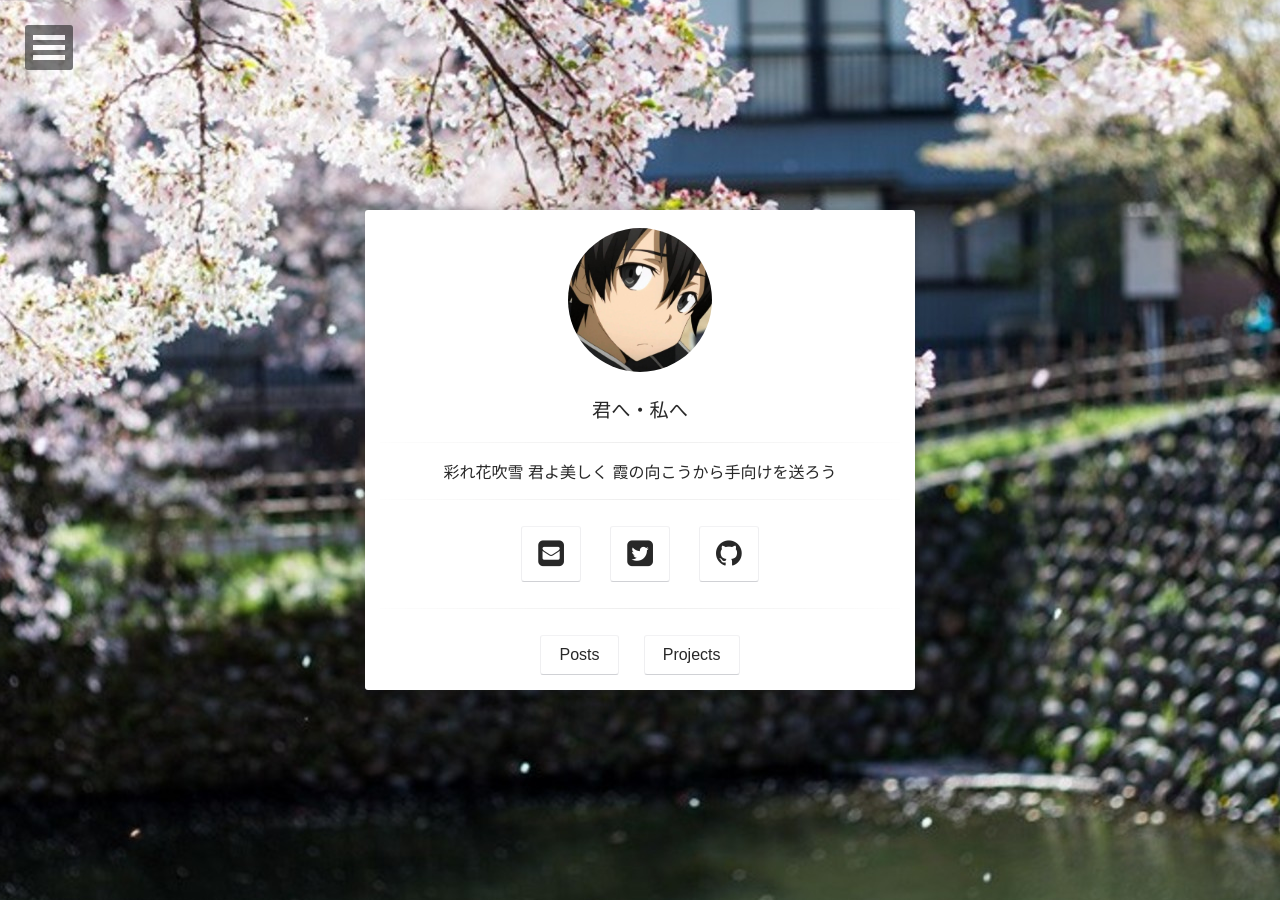
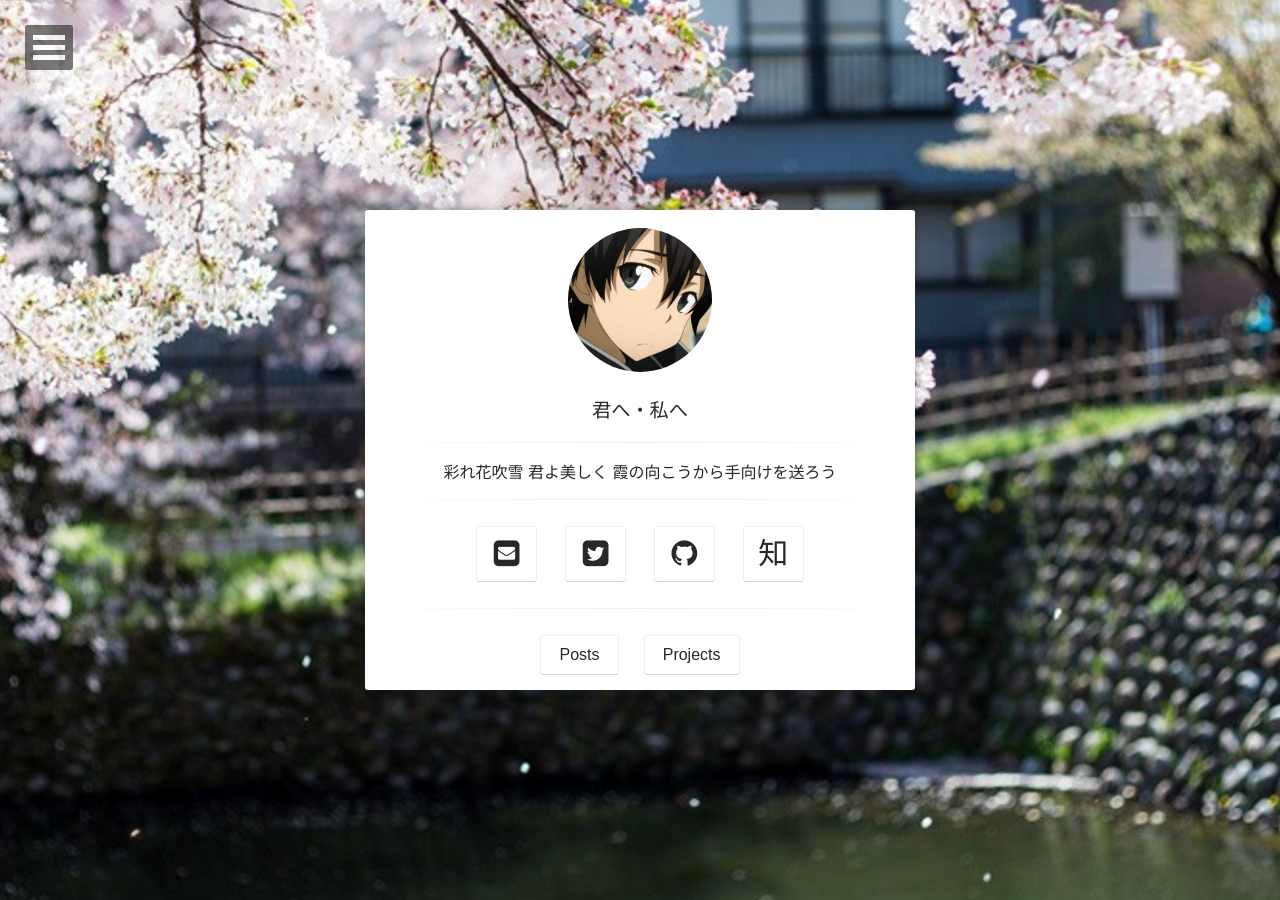
Before and after one commit to Clynie/hanyihong0324.github.io, a Jekyll site: the page built from index.html, in a window 1280 px wide. Built offline with Jekyll 4.4.1, drawn with Linux system fonts in a browser that asks for light colours; some web fonts are replaced.

Commit message:
add link to Zhihu

```diff
--- a/_config.yml
+++ b/_config.yml
@@ -55,6 +55,7 @@ github:             hanyihong0324
 #weibo:             username
 #flickr:            username
 #codepen:           username
+zhihu:              han-yi-hong-98
 
 # Gems
 gems:
--- a/_includes/social-links.html
+++ b/_includes/social-links.html
@@ -20,4 +20,5 @@
                         {% if site.weibo %}<a class="social-btn" href="http://www.weibo.com/{{ site.weibo }}" target="_blank"><i class="fa fa-fw fa-weibo"></i></a>{% endif %}
                         {% if site.flickr %}<a class="social-btn" href="http://www.flickr.com/{{ site.flickr }}" target="_blank"><i class="fa fa-fw fa-flickr"></i></a>{% endif %}
                         {% if site.codepen %}<a class="social-btn" href="http://codepen.io/{{ site.codepen }}" target="_blank"><i class="fa fa-fw fa-codepen"></i></a>{% endif %}
+                        {% if site.zhihu %}<a class="social-btn" href="https://www.zhihu.com/people/{{ site.zhihu }}" target="_blank"><i class="fa fa-fw">知</i></a>{% endif %}
                   </h3>
```
